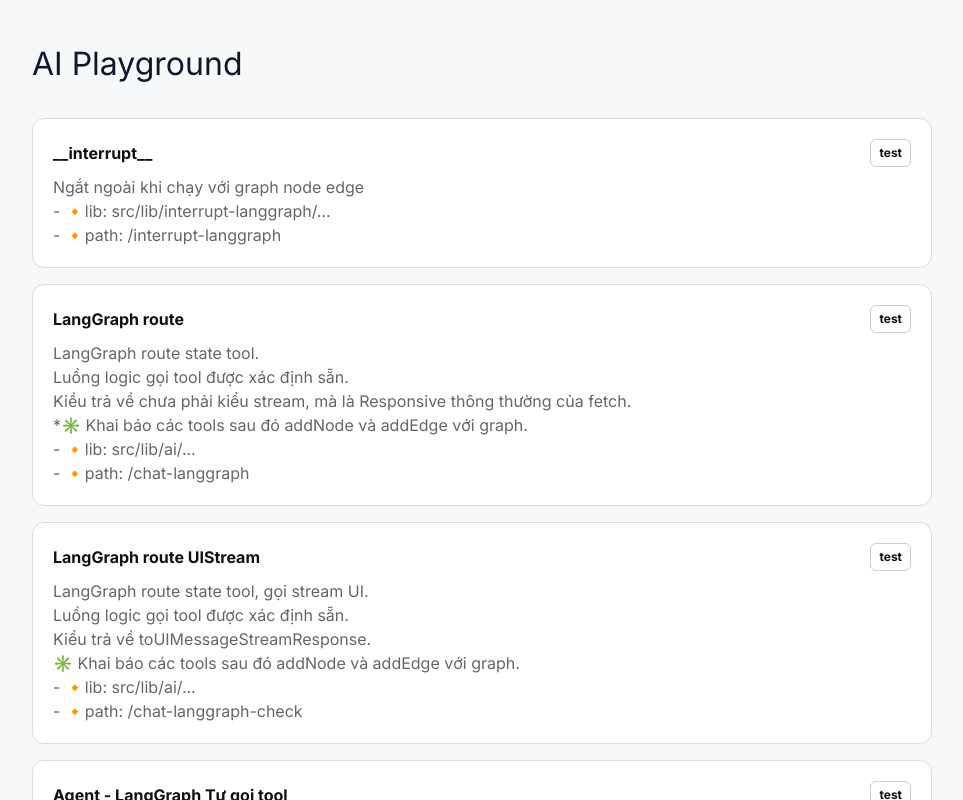
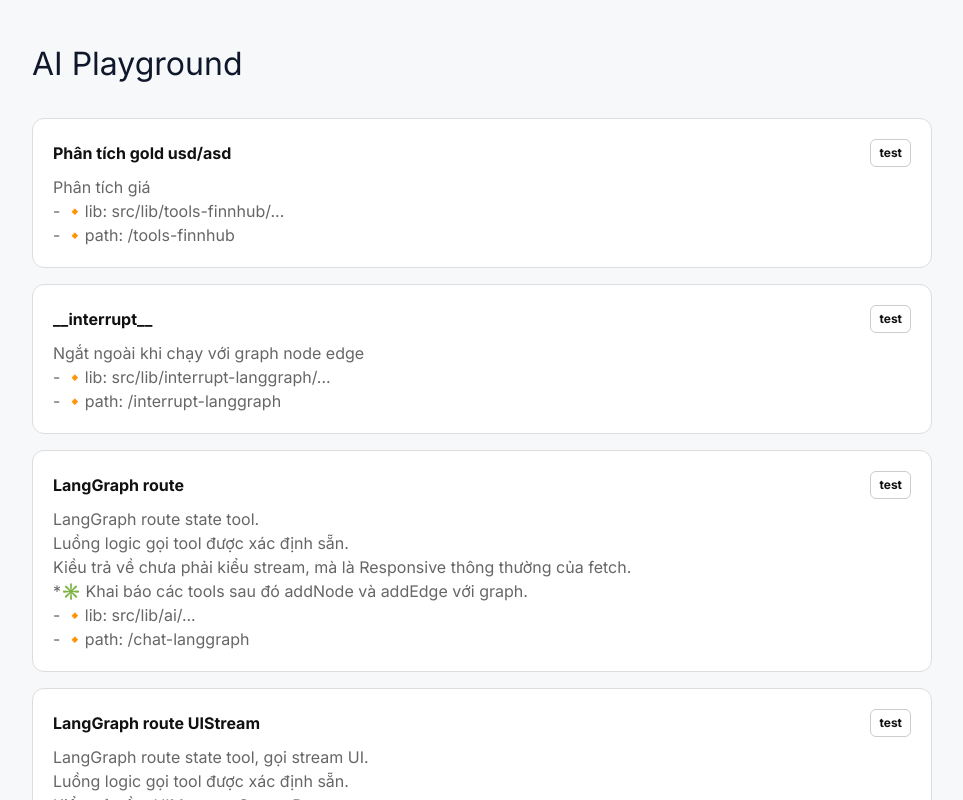
Before and after one commit to phxbinh/TrungNguyen, a Next.js app: page / in a window 1280 px wide. Shown: the top 800 px of the page, without its empty margins (8-971 px from the left). Built offline with nearby package versions, Linux system fonts and the light colour scheme.

Commit message:
Update page.tsx

```diff
--- a/src/app/page.tsx
+++ b/src/app/page.tsx
@@ -4,6 +4,15 @@
 import React from 'react';
 
 const routes = [
+  {
+    href: '/tools-finnhub',
+    title: 'Phân tích gold usd/asd',
+    summary:
+      `Phân tích giá
+- 🔸lib: src/lib/tools-finnhub/...
+- 🔸path: /tools-finnhub`,
+    status: 'test',
+  },
   {
     href: '/interrupt-langgraph',
     title: '__interrupt__',
```
